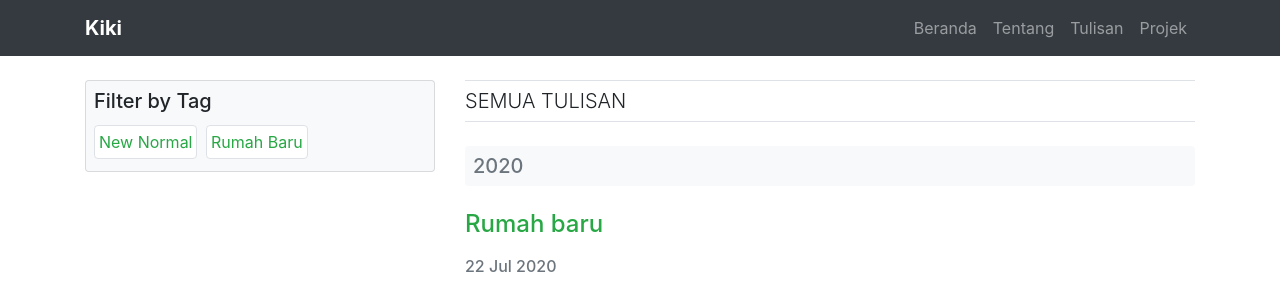
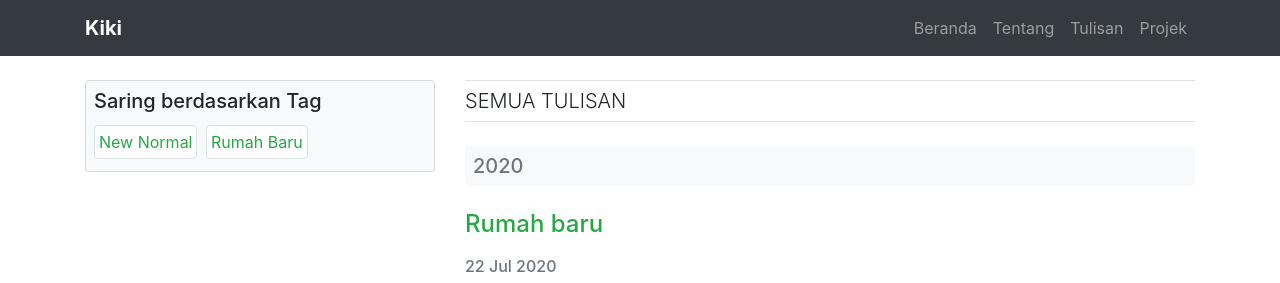
Before and after one commit to KikiSyahadat/KikiSyahadat.github.io, a Jekyll site: the page built from list/posts.html, in a window 1280 px wide. Shown: the top 283 px of the page. Built offline with Jekyll 4.4.1, drawn with Linux system fonts in a browser that asks for light colours.

Commit message:
edit all-tag translation

```diff
--- a/_includes/components/all-tags.html
+++ b/_includes/components/all-tags.html
@@ -4,7 +4,7 @@
     <div class="card bg-light">
         <div class="card-body p-2">
             <div class="card-title">
-                <h5>Filter by Tag</h5>
+                <h5>Saring berdasarkan Tag</h5>
             </div>
             {% for tag in group_names %}
                 <a class="d-inline-block bg-white border rounded p-1 mr-1 mb-1 tag tag-{{ tag | slugify }}"
```
